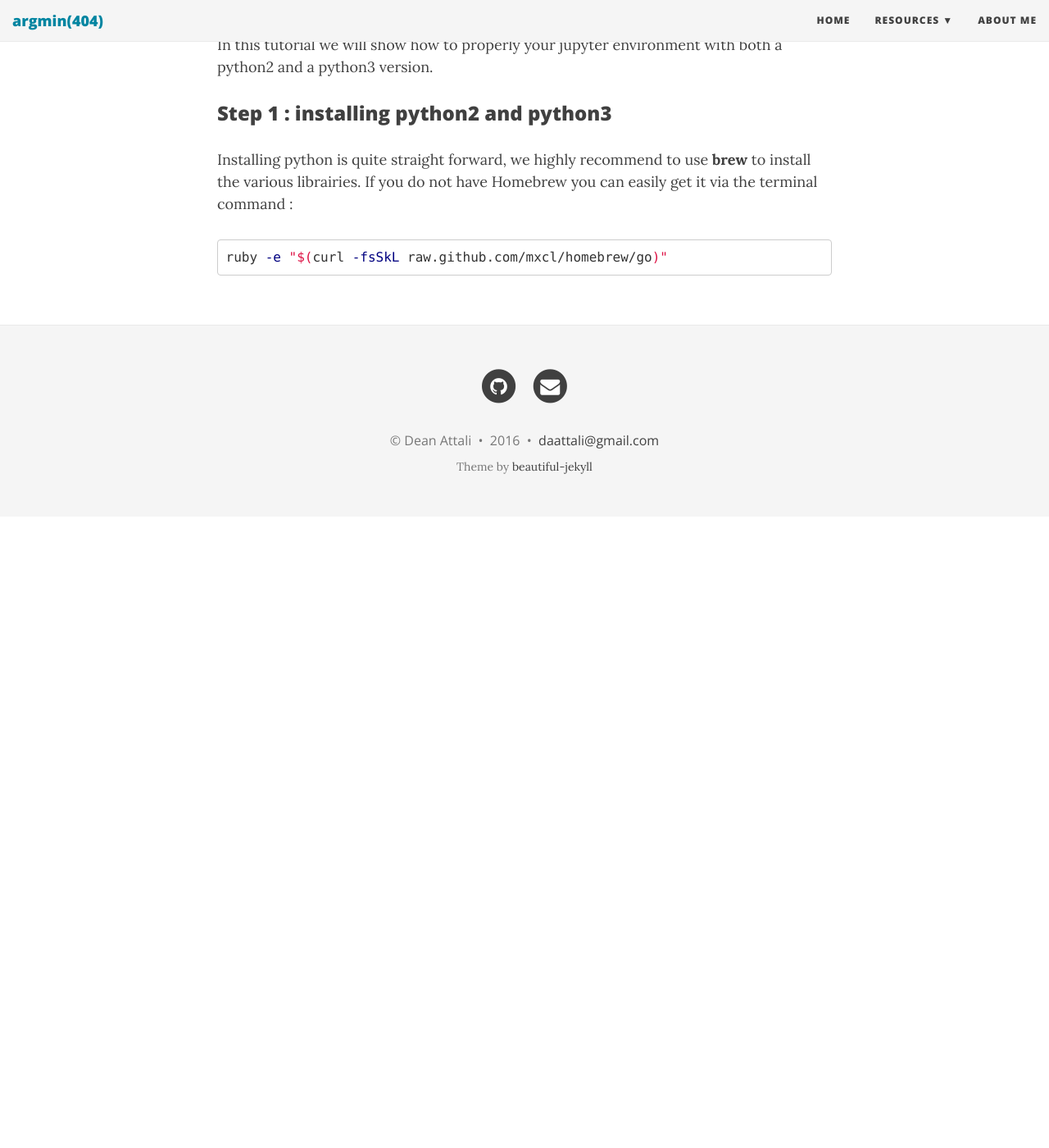
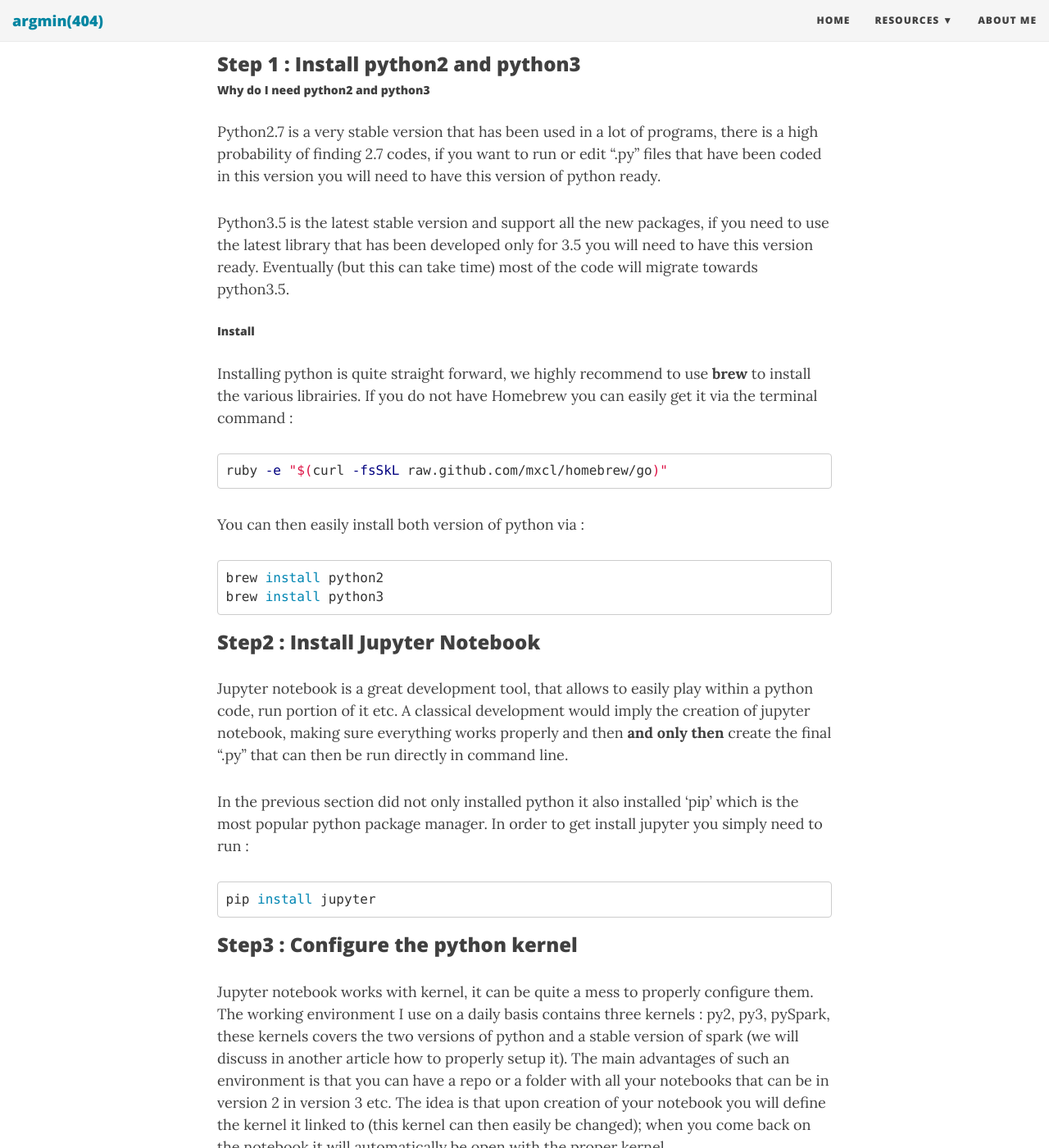
Before and after one commit to abouscarel/argmin404.github.io, a Jekyll site: the page built from _posts/2016-04-28-Environment-Installation.md, in a window 1280 px wide and 1400 px high, scrolled down 477 px. Shown: the whole window at 82% size. Built offline with Jekyll 4.4.1, drawn with Linux system fonts in a browser that asks for light colours; nearby versions of some CDN libraries; comment, search, counter and statistics services are not loaded; before the commit the page ends 1107 px from its top, so only the background shows below that; some of the changed text lies outside the part shown.

Commit message:
environment installation

````diff
--- a/_posts/2016-04-28-Environment-Installation.md
+++ b/_posts/2016-04-28-Environment-Installation.md
@@ -4,16 +4,100 @@ title : Environment Installation
 subtitle : Python
 ---
 
-# Environment Installation
-
 Installing a robust environment can be tricky and painful. A data science without his environment is just like a musician without his instrument. We tried several softwares, programming language etc. We found **jupyter notebook** with proper kernels (python2, python3, pyspark) to be one of the best answer for our needs.
 
 In this tutorial we will show how to properly your jupyter environment with both a python2 and a python3 version.
 
-### Step 1 : installing python2 and python3
+### Step 1 : Install python2 and python3
+
+##### Why do I need python2 and python3
+
+Python2.7 is a very stable version that has been used in a lot of programs, there is a high probability of finding 2.7 codes, if you want to run or edit ".py" files that have been coded in this version you will need to have this version of python ready.
+
+Python3.5 is the latest stable version and support all the new packages, if you need to use the latest library that has been developed only for 3.5 you will need to have this version ready. Eventually (but this can take time) most of the code will migrate towards python3.5.
+
+##### Install
 
 Installing python is quite straight forward, we highly recommend to use **brew** to install the various librairies. If you do not have Homebrew you can easily get it via the terminal command :
 
 ```shell
 ruby -e "$(curl -fsSkL raw.github.com/mxcl/homebrew/go)"
 ```
+
+You can then easily install both version of python via :
+
+```shell
+brew install python2
+brew install python3
+```
+
+### Step2 : Install Jupyter Notebook
+
+Jupyter notebook is a great development tool, that allows to easily play within a python code, run portion of it etc. A classical development would imply the creation of jupyter notebook, making sure everything works properly and then **and only then** create the final ".py" that can then be run directly in command line.
+
+In the previous section did not only installed python it also installed 'pip' which is the most popular python package manager. In order to get install jupyter you simply need to run :
+
+```shell
+pip install jupyter
+```
+
+
+
+###  Step3 : Configure the python kernel
+
+Jupyter notebook works with kernel, it can be quite a mess to properly configure them. The working environment I use on a daily basis contains three kernels : py2, py3, pySpark, these kernels covers the two versions of python and a stable version of spark (we will discuss in another article how to properly setup it). The main advantages of such an environment is that you can have a repo or a folder with all your notebooks that can be in version 2 in version 3 etc. The idea is that upon creation of your notebook you will define the kernel it linked to (this kernel can then easily be changed); when you come back on the notebook it will automatically be open with the proper kernel.
+
+##### Setup
+
+Setting up the kernel can be quite messy, here is how you should do it in order to have a proper installation.
+
+```shell
+python -m pip install virtualenv --user
+
+# configure python2 kernel
+python -m virtualenv -p python2 ~/py2_kernel
+source ~/py2_kernel/bin/activate
+python -m pip install ipykernel
+ipython kernel install --name py2 --user
+deactivate
+
+# configure python3 kernel
+python -m virtualenv -p python3 ~/py3_kernel
+source ~/py3_kernel/bin/activate
+python -m pip install ipykernel
+ipython kernel install --name py3 --user
+deactivate
+```
+
+You then need to add the aliases to the kernel in your shell config file (bash_profile, bashrc, zshrc).
+
+```shell
+echo "alias kernel2='source ~/py2_kernel/bin/activate'" >> ~/.bash_profile
+echo "alias kernel3='source ~/py3_kernel/bin/activate'" >> ~/.bash_profile
+```
+
+### Step4 : Usage
+
+##### Run a notebook
+
+In order to launch jupyter you simply need to do :
+
+```shell
+jupyter notebook
+```
+
+##### Install a library
+
+Let's say you want to install the library pandas on your python2 kernel you will need to do :
+
+```shell
+kernel2
+pip install pandas
+```
+
+Obviously if you want to install a library on the python3 kernel you will need to do :
+
+```shell
+kernel3
+pip install pandas
+```
````
